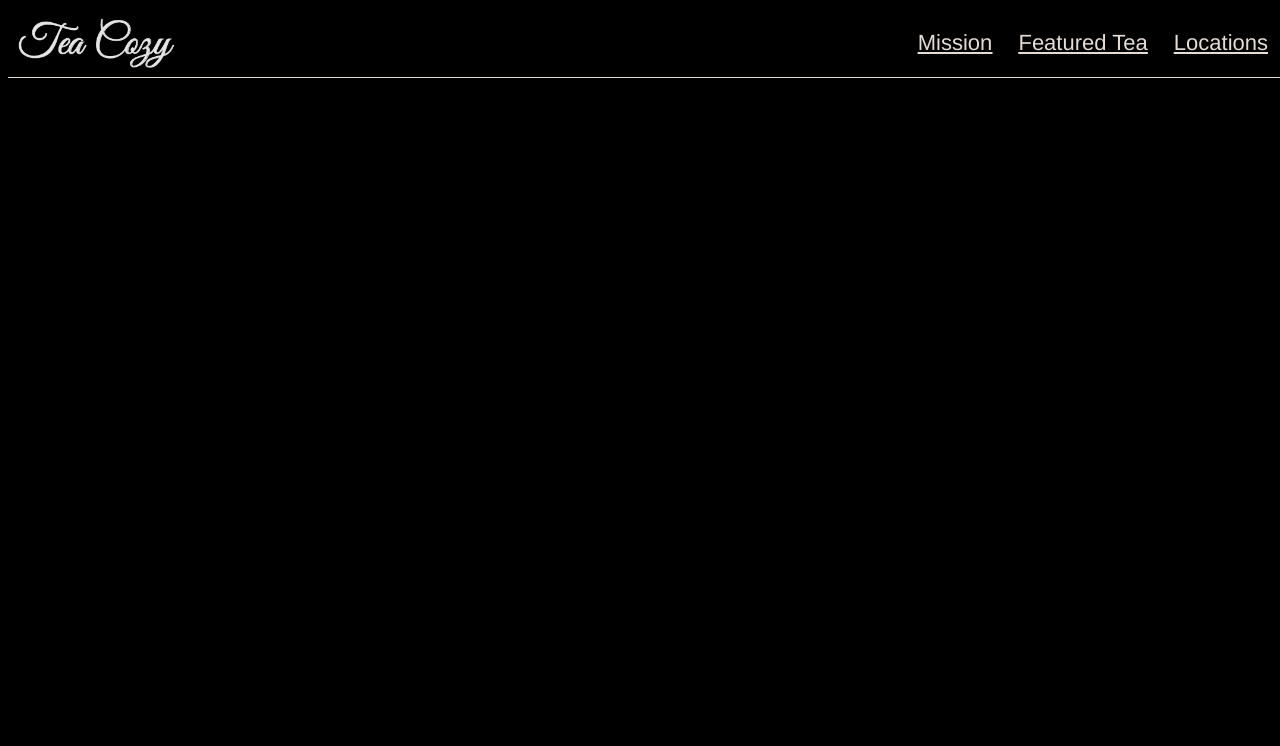
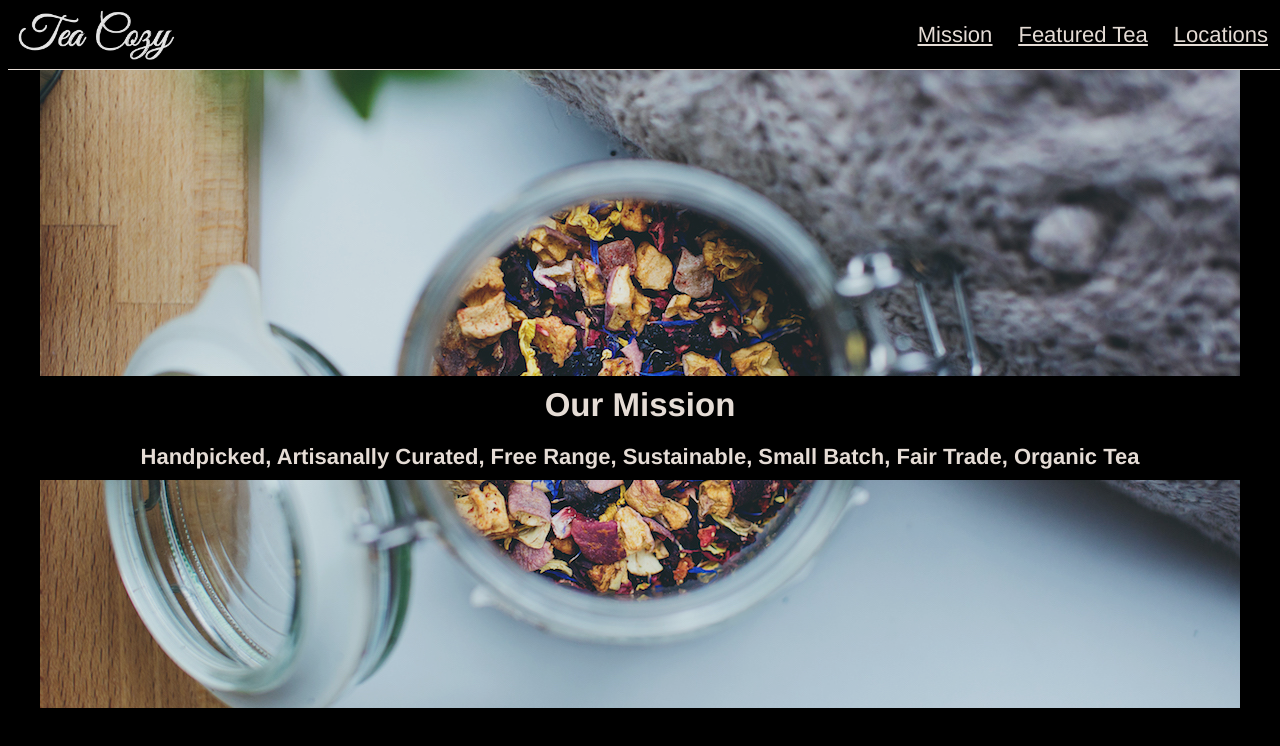
Before and after one commit to jenoble20/TeaCozy, a plain HTML site: page index.html in a window 1280 px wide. Drawn offline with Linux system fonts and the light colour scheme.

Commit message:
Completes the mission section.

```diff
--- a/Resources/CSS/style.css
+++ b/Resources/CSS/style.css
@@ -16,7 +16,9 @@ a{
 
 header{
   position: fixed;
-  width: 100%
+  background-color: black;
+  width: 100%;
+  margin-top: -8px;
 }
 
 #header{
@@ -28,9 +30,7 @@ header{
 }
 
 #logo{
-  background-image: url(../../Resources/Images/img-tea-cozy-logo.png);
-  background-size: contain;
-  background-repeat: no-repeat;
+  background-image: url("../../Resources/Images/img-tea-cozy-logo.png");
   width: 175px;
   height: 50px;
   margin-right: auto;
@@ -38,6 +38,8 @@ header{
 }
 
 #nav{
+  display: flex;
+  flex-wrap: wrap;
   margin-right: 10px;
 }
 
@@ -46,3 +48,45 @@ header{
   text-decoration: underline;
   padding: 0px 10px;
 }
+
+.image{
+  background-size: contain;
+  background-repeat: no-repeat;
+}
+
+
+/*Main Content*/
+
+#main{
+  display: flex;
+  flex-direction: column;
+  align-items: center;
+  width: 100%;
+  margin: auto;
+}
+
+#mission{
+  display: flex;
+  justify-content: center;
+  align-items: center;
+  width: 1200px;
+  height: 700px;
+  text-align: center;
+  background-size: cover;
+  background-image: url("../../Resources/Images/img-mission-background.jpg");
+}
+
+#mission div{
+  background-color: black;
+  width: 100%;
+  margin-top: 140px;
+}
+
+#mission div h2{
+  margin-top: 10px;
+  margin-bottom: 0px;
+}
+#mission div h4{
+  margin-top: 20px;
+  margin-bottom: 10px;
+}
--- a/index.html
+++ b/index.html
@@ -8,19 +8,30 @@
   <body>
     <header>
       <div id="header">
-        <div id="logo">
+        <div id="logo" class="image">
           <p></p>
           <!--Div containing Tea Cozy Logo-->
         </div>
         <nav id="nav">
           <ul>
-            <li><span><a href="mission">Mission</a></span></li>
-            <li><span><a href="featured">Featured Tea</a></span></li>
-            <li><span><a href="locations">Locations</a></span></li>
+            <li><span><a href="#mission">Mission</a></span></li>
+            <li><span><a href="#featured">Featured Tea</a></span></li>
+            <li><span><a href="#locations">Locations</a></span></li>
           </ul>
         </nav>
       </div>
-      </header>
+    </header>
+
+    <div id="main">
+      <div id="mission" class="image">
+        <div>
+          <h2>Our Mission</h2>
+          <h4>Handpicked, Artisanally Curated, Free Range, Sustainable, Small Batch, Fair Trade, Organic Tea
+          </h4>
+        </div>
+
+      </div>
+    </div>
 
   </body>
 </html>
```
